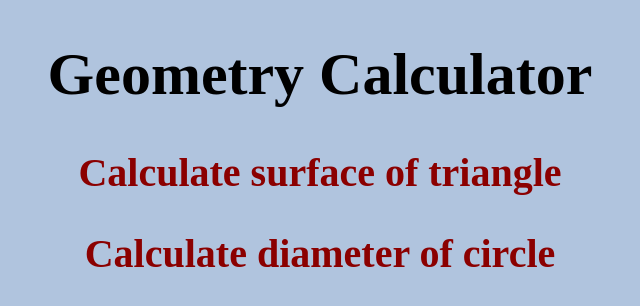
After one commit to solingenn/geometry-calculator, a Symfony app: template templates/homepage.html.twig in a window 1280 px wide. The commit adds this page. Shown: the top 306 px of the page, without its empty margins (320-960 px from the left). Run offline with Twig, Linux system fonts and the light colour scheme; the template is opened without the code that fills it, so the values that code supplies are empty; some libraries are stand-ins or nearby versions.

Commit message:
Initial commit
- create homepage
- create css file

```diff
--- /dev/null
+++ b/public/css/style.css
@@ -0,0 +1,26 @@
+/*
+ * homepage style
+ */
+body
+{
+	background-color: lightsteelblue;
+}
+
+h1.title
+{
+    text-align: center;
+    font-size: 60px;
+}
+
+a
+{
+    text-decoration: none;
+}
+
+h2.link
+{
+    text-decoration: none;
+    text-align: center;
+    font-size: 40px;
+    color: darkred;
+}
--- a/templates/base.html.twig
+++ b/templates/base.html.twig
@@ -2,18 +2,14 @@
 <html>
     <head>
         <meta charset="UTF-8">
-        <title>{% block title %}Welcome!{% endblock %}</title>
-        {# Run `composer require symfony/webpack-encore-bundle`
-           and uncomment the following Encore helpers to start using Symfony UX #}
+        <title>{% block title %}Geometry Calculator{% endblock %}</title>
+
         {% block stylesheets %}
-            {#{{ encore_entry_link_tags('app') }}#}
-        {% endblock %}
-
-        {% block javascripts %}
-            {#{{ encore_entry_script_tags('app') }}#}
+            <link rel="stylesheet" href="{{ asset('css/style.css') }}">
         {% endblock %}
     </head>
     <body>
         {% block body %}{% endblock %}
+        {% block javascripts %}{% endblock %}
     </body>
 </html>
--- /dev/null
+++ b/templates/homepage.html.twig
@@ -0,0 +1,10 @@
+{% extends "base.html.twig" %}
+
+{% block body %}
+
+<h1 class="title">Geometry Calculator</h1>
+
+<a href=""><h2 class="link">Calculate surface of triangle</h2></a>
+<a href=""><h2 class="link">Calculate diameter of circle</h2></a>
+
+{% endblock %}
```
